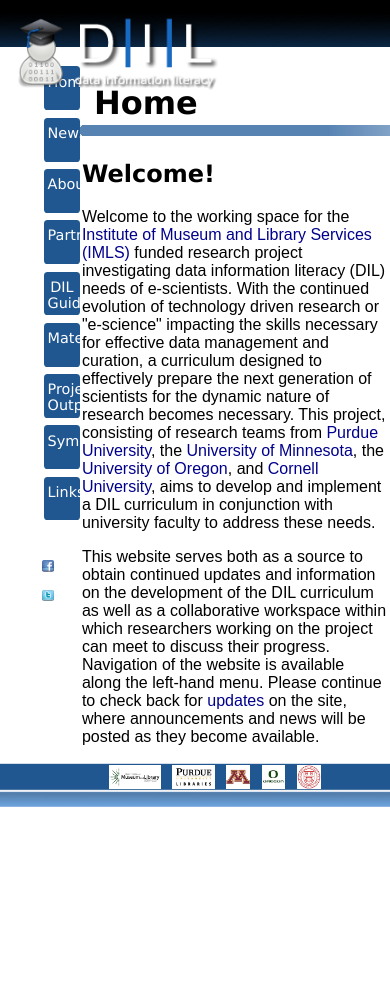
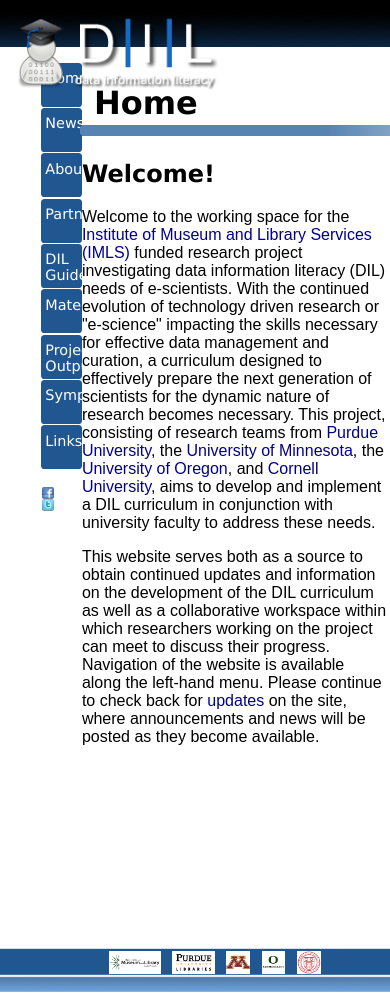
Before and after one commit to datainfolit/datainfolit, a Jekyll site: the page built from index.html, in a window 390 px wide. Built offline with Jekyll 4.4.1, drawn with Linux system fonts in a browser that asks for light colours; before the commit the page ends 900 px from its top, so only the background shows below that.

Commit message:
Update main.css

```diff
--- a/css/main.css
+++ b/css/main.css
@@ -147,14 +147,3 @@ footer ul li {
     position: top;
     padding: 1vw;
 }
-@media only screen and (max-width: 600px) {
-
-nav {
-	height: 25vh;
-	}
-nav ul li {
-	display: block;
-	list-style-type: none;
-	padding: 0.25vh;
-	text-align: center;
-	}
```
